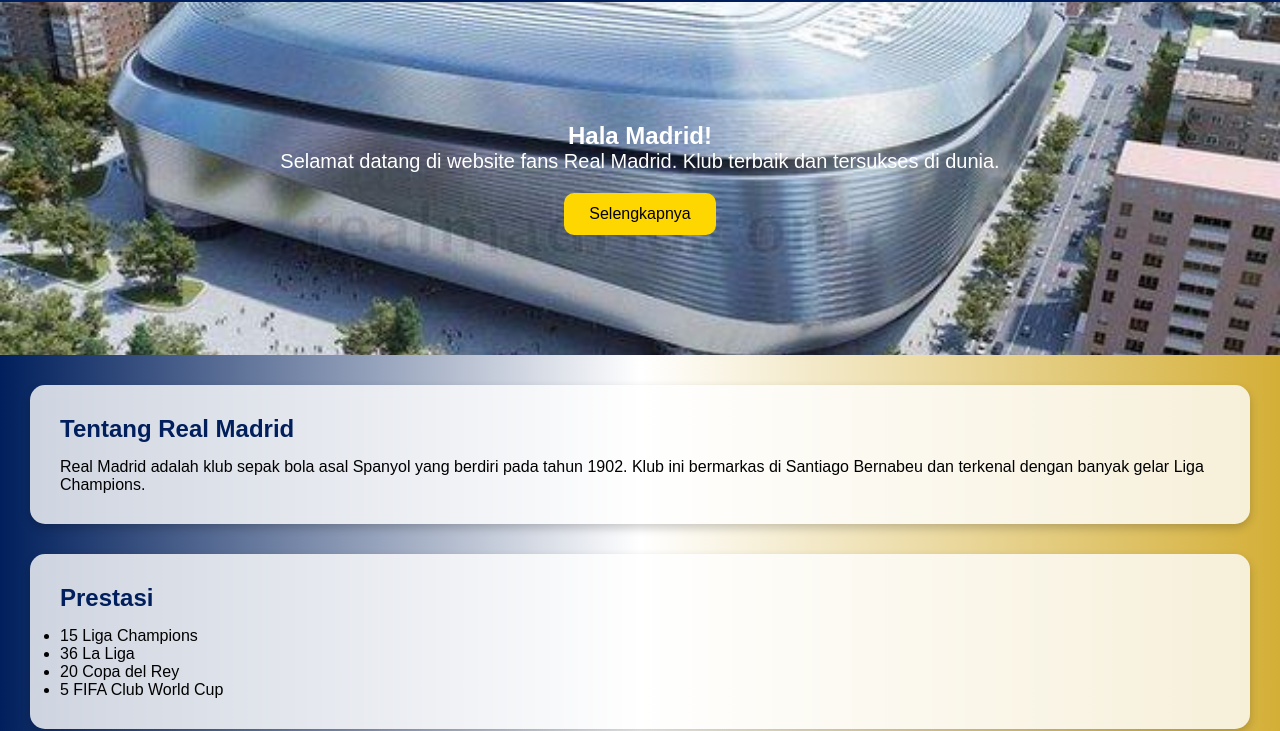
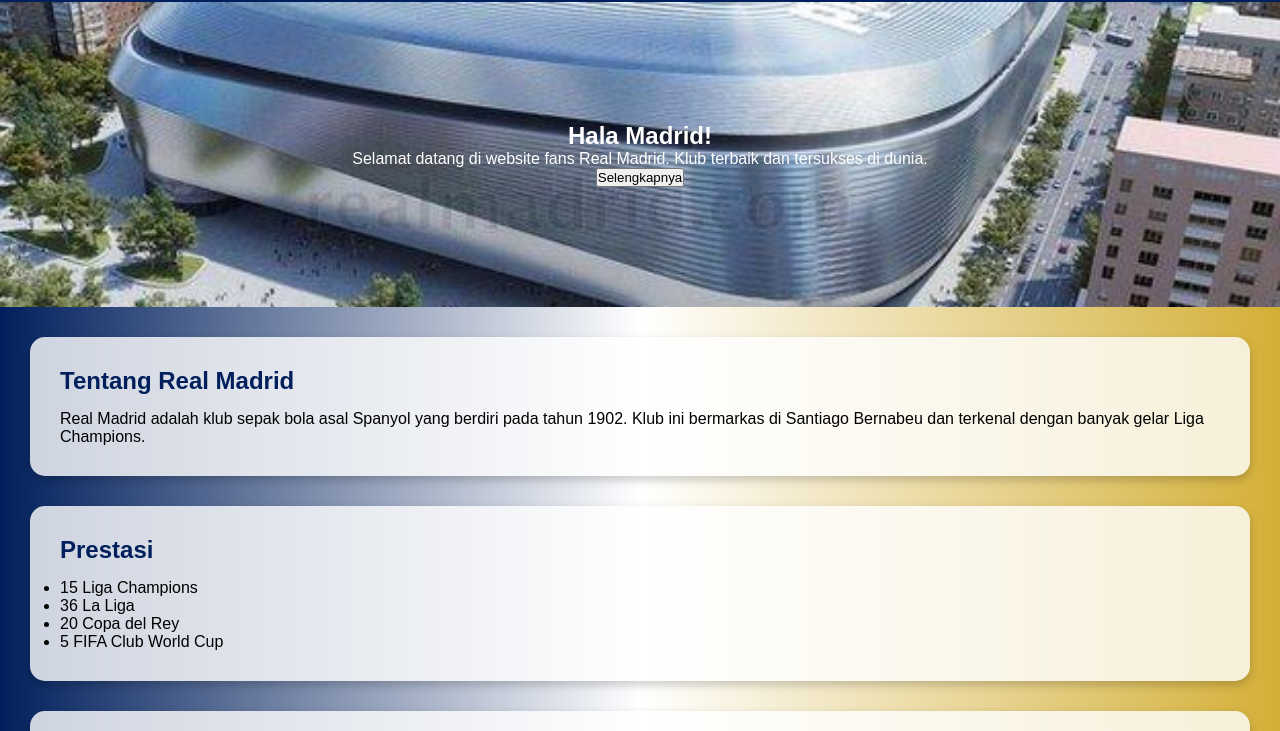
Before and after one commit to muhmmdfaiz36-art/real-Maddrid-website-, a plain HTML site: page index.html in a window 1280 px wide. Shown: the part 78-809 px from the top of the page. Drawn offline with Linux system fonts and the light colour scheme.

Commit message:
Update style.css

```diff
--- a/style.css
+++ b/style.css
@@ -64,32 +64,6 @@
 
     color: white;
 }
-}
-
-.hero h2{
-    font-size: 50px;
-    margin-bottom: 20px;
-    color: #001f5c;
-}
-
-.hero p{
-    font-size: 20px;
-    margin-bottom: 20px;
-}
-
-.hero button{
-    padding: 12px 25px;
-    border: none;
-    background-color: gold;
-    color: black;
-    font-size: 16px;
-    border-radius: 10px;
-    cursor: pointer;
-}
-
-.hero button:hover{
-    background-color: white;
-}
 
 /* Card */
 .card{
```
